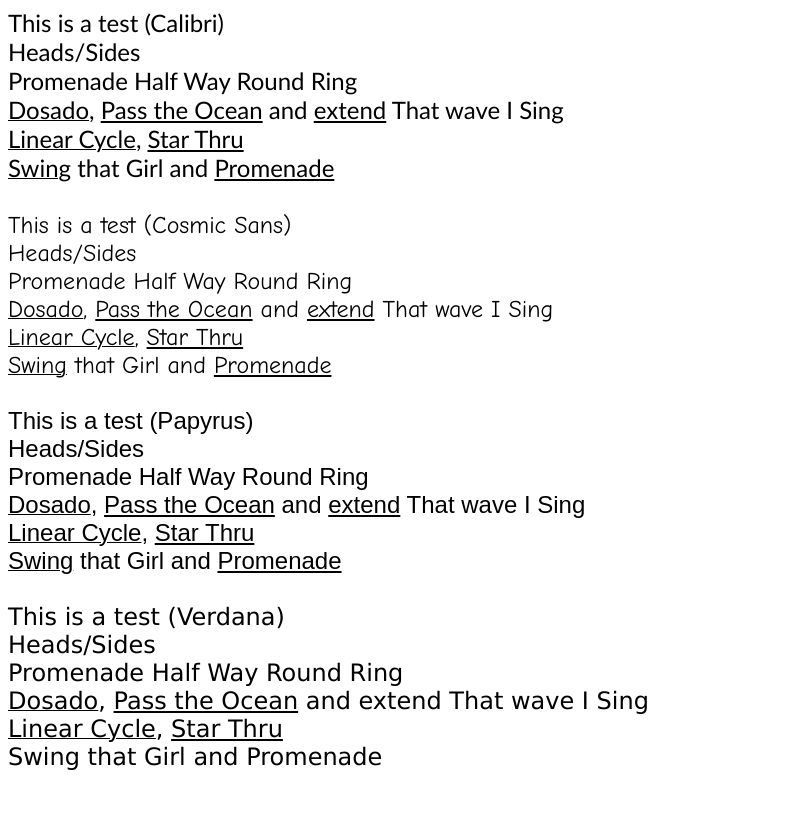
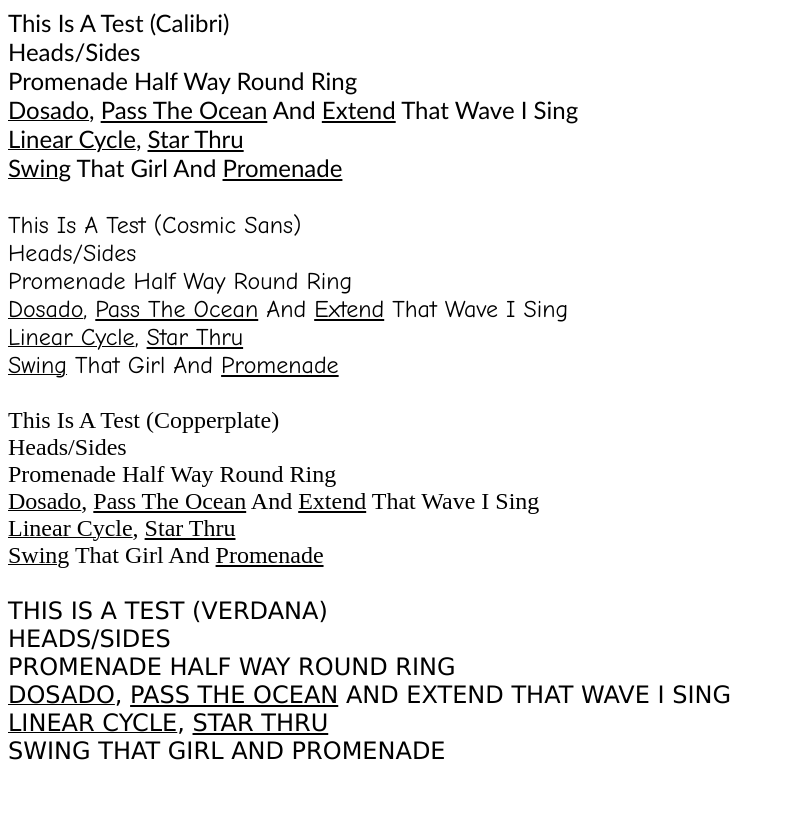
Before and after one commit to boltoth/boltoth.github.io, a plain HTML site: page sing/Test.html in a window 1280 px wide. Shown: the whole page, without its empty margins (0-785 px from the left). Drawn offline with Linux system fonts and the light colour scheme.

Commit message:
mored fonts

```diff
--- a/sing/Test.html
+++ b/sing/Test.html
@@ -18,6 +18,9 @@
 @font-face
 	{font-family:"Comic Sans MS";
 	panose-1:3 15 7 2 3 3 2 2 2 4;}
+@font-face
+	{font-family:Copperplate;
+	panose-1:2 0 5 4 0 0 0 2 0 4;}
 @font-face
 	{font-family:"Padyakke Expanded One";
 	panose-1:0 0 5 0 0 0 0 0 0 0;}
@@ -43,26 +46,26 @@ div.WordSection1
 
 <div class=WordSection1>
 
-<p class=MsoNormal><span style='font-size:18.0pt'>This is a test (Calibri)</span></p>
+<p class=MsoNormal><span style='font-size:18.0pt'>This Is A Test (Calibri)</span></p>
 
 <p class=MsoNormal><span style='font-size:18.0pt'>Heads/Sides </span></p>
 
 <p class=MsoNormal><span style='font-size:18.0pt'>Promenade Half Way Round Ring</span></p>
 
 <p class=MsoNormal><u><span style='font-size:18.0pt'>Dosado</span></u><span
-style='font-size:18.0pt'>, <u>Pass the Ocean</u> and <u>extend</u> That wave I
+style='font-size:18.0pt'>, <u>Pass The Ocean</u> And <u>Extend</u> That Wave I
 Sing</span></p>
 
 <p class=MsoNormal><u><span style='font-size:18.0pt'>Linear Cycle</span></u><span
 style='font-size:18.0pt'>, <u>Star Thru</u></span></p>
 
 <p class=MsoNormal><u><span style='font-size:18.0pt'>Swing</span></u><span
-style='font-size:18.0pt'> that Girl and <u>Promenade</u> </span></p>
+style='font-size:18.0pt'> That Girl And <u>Promenade</u> </span></p>
 
 <p class=MsoNormal><span style='font-size:18.0pt'>&nbsp;</span></p>
 
 <p class=MsoNormal><span style='font-size:18.0pt;font-family:"Comic Sans MS"'>This
-is a test (Cosmic Sans)</span></p>
+Is A Test (Cosmic Sans)</span></p>
 
 <p class=MsoNormal><span style='font-size:18.0pt;font-family:"Comic Sans MS"'>Heads/Sides
 </span></p>
@@ -71,61 +74,61 @@ is a test (Cosmic Sans)</span></p>
 Half Way Round Ring</span></p>
 
 <p class=MsoNormal><u><span style='font-size:18.0pt;font-family:"Comic Sans MS"'>Dosado</span></u><span
-style='font-size:18.0pt;font-family:"Comic Sans MS"'>, <u>Pass the Ocean</u>
-and <u>extend</u> That wave I Sing</span></p>
+style='font-size:18.0pt;font-family:"Comic Sans MS"'>, <u>Pass The Ocean</u> And
+<u>Extend</u> That Wave I Sing</span></p>
 
 <p class=MsoNormal><u><span style='font-size:18.0pt;font-family:"Comic Sans MS"'>Linear
 Cycle</span></u><span style='font-size:18.0pt;font-family:"Comic Sans MS"'>, <u>Star
 Thru</u></span></p>
 
 <p class=MsoNormal><u><span style='font-size:18.0pt;font-family:"Comic Sans MS"'>Swing</span></u><span
-style='font-size:18.0pt;font-family:"Comic Sans MS"'> that Girl and <u>Promenade</u>
+style='font-size:18.0pt;font-family:"Comic Sans MS"'> That Girl And <u>Promenade</u>
 </span></p>
 
 <p class=MsoNormal><span style='font-size:18.0pt;font-family:"Comic Sans MS"'>&nbsp;</span></p>
 
-<p class=MsoNormal><span style='font-size:18.0pt;font-family:"Papyrus",sans-serif'>This
-is a test (Papyrus)</span></p>
+<p class=MsoNormal><span style='font-size:18.0pt;font-family:Copperplate'>This
+Is A Test (Copperplate)</span></p>
 
-<p class=MsoNormal><span style='font-size:18.0pt;font-family:"Papyrus",sans-serif'>Heads/Sides
+<p class=MsoNormal><span style='font-size:18.0pt;font-family:Copperplate'>Heads/Sides
 </span></p>
 
-<p class=MsoNormal><span style='font-size:18.0pt;font-family:"Papyrus",sans-serif'>Promenade
+<p class=MsoNormal><span style='font-size:18.0pt;font-family:Copperplate'>Promenade
 Half Way Round Ring</span></p>
 
-<p class=MsoNormal><u><span style='font-size:18.0pt;font-family:"Papyrus",sans-serif'>Dosado</span></u><span
-style='font-size:18.0pt;font-family:"Papyrus",sans-serif'>, <u>Pass the Ocean</u>
-and <u>extend</u> That wave I Sing</span></p>
+<p class=MsoNormal><u><span style='font-size:18.0pt;font-family:Copperplate'>Dosado</span></u><span
+style='font-size:18.0pt;font-family:Copperplate'>, <u>Pass The Ocean</u> And <u>Extend</u>
+That Wave I Sing</span></p>
 
-<p class=MsoNormal><u><span style='font-size:18.0pt;font-family:"Papyrus",sans-serif'>Linear
-Cycle</span></u><span style='font-size:18.0pt;font-family:"Papyrus",sans-serif'>,
-<u>Star Thru</u></span></p>
+<p class=MsoNormal><u><span style='font-size:18.0pt;font-family:Copperplate'>Linear
+Cycle</span></u><span style='font-size:18.0pt;font-family:Copperplate'>, <u>Star
+Thru</u></span></p>
 
-<p class=MsoNormal><u><span style='font-size:18.0pt;font-family:"Papyrus",sans-serif'>Swing</span></u><span
-style='font-size:18.0pt;font-family:"Papyrus",sans-serif'> that Girl and <u>Promenade</u>
+<p class=MsoNormal><u><span style='font-size:18.0pt;font-family:Copperplate'>Swing</span></u><span
+style='font-size:18.0pt;font-family:Copperplate'> That Girl And <u>Promenade</u>
 </span></p>
 
 <p class=MsoNormal><span style='font-size:18.0pt;font-family:"Papyrus",sans-serif'>&nbsp;</span></p>
 
-<p class=MsoNormal><span style='font-size:18.0pt;font-family:"Verdana",sans-serif'>This
-is a test (Verdana)</span></p>
+<p class=MsoNormal><span style='font-size:18.0pt;font-family:"Verdana",sans-serif'>THIS
+IS A TEST (VERDANA)</span></p>
 
-<p class=MsoNormal><span style='font-size:18.0pt;font-family:"Verdana",sans-serif'>Heads/Sides
+<p class=MsoNormal><span style='font-size:18.0pt;font-family:"Verdana",sans-serif'>HEADS/SIDES
 </span></p>
 
-<p class=MsoNormal><span style='font-size:18.0pt;font-family:"Verdana",sans-serif'>Promenade
-Half Way Round Ring</span></p>
+<p class=MsoNormal><span style='font-size:18.0pt;font-family:"Verdana",sans-serif'>PROMENADE
+HALF WAY ROUND RING</span></p>
 
-<p class=MsoNormal><u><span style='font-size:18.0pt;font-family:"Verdana",sans-serif'>Dosado</span></u><span
-style='font-size:18.0pt;font-family:"Verdana",sans-serif'>, <u>Pass the Ocean</u>
-and extend That wave I Sing</span></p>
+<p class=MsoNormal><u><span style='font-size:18.0pt;font-family:"Verdana",sans-serif'>DOSADO</span></u><span
+style='font-size:18.0pt;font-family:"Verdana",sans-serif'>, <u>PASS THE OCEAN</u>
+AND EXTEND THAT WAVE I SING</span></p>
 
-<p class=MsoNormal><u><span style='font-size:18.0pt;font-family:"Verdana",sans-serif'>Linear
-Cycle</span></u><span style='font-size:18.0pt;font-family:"Verdana",sans-serif'>,
-<u>Star Thru</u></span></p>
+<p class=MsoNormal><u><span style='font-size:18.0pt;font-family:"Verdana",sans-serif'>LINEAR
+CYCLE</span></u><span style='font-size:18.0pt;font-family:"Verdana",sans-serif'>,
+<u>STAR THRU</u></span></p>
 
-<p class=MsoNormal><span style='font-size:18.0pt;font-family:"Verdana",sans-serif'>Swing
-that Girl and Promenade </span></p>
+<p class=MsoNormal><span style='font-size:18.0pt;font-family:"Verdana",sans-serif'>SWING
+THAT GIRL AND PROMENADE </span></p>
 
 <p class=MsoNormal><span style='font-family:"Papyrus",sans-serif'>&nbsp;</span></p>
 
```
